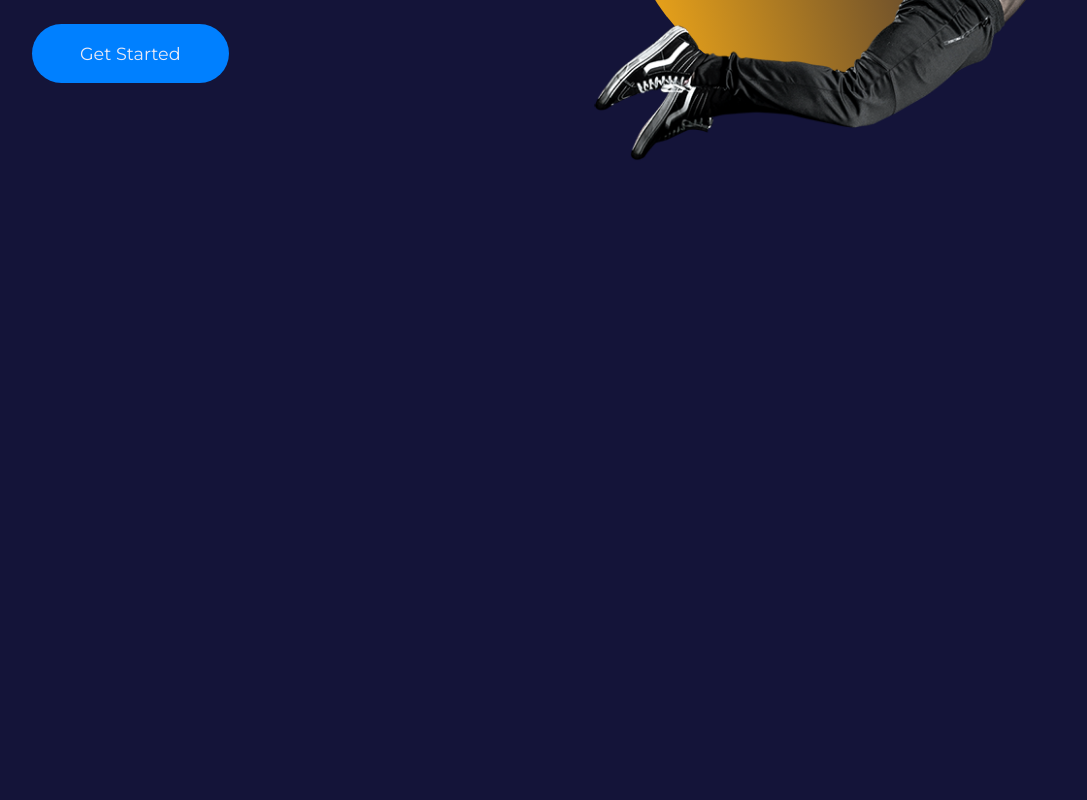
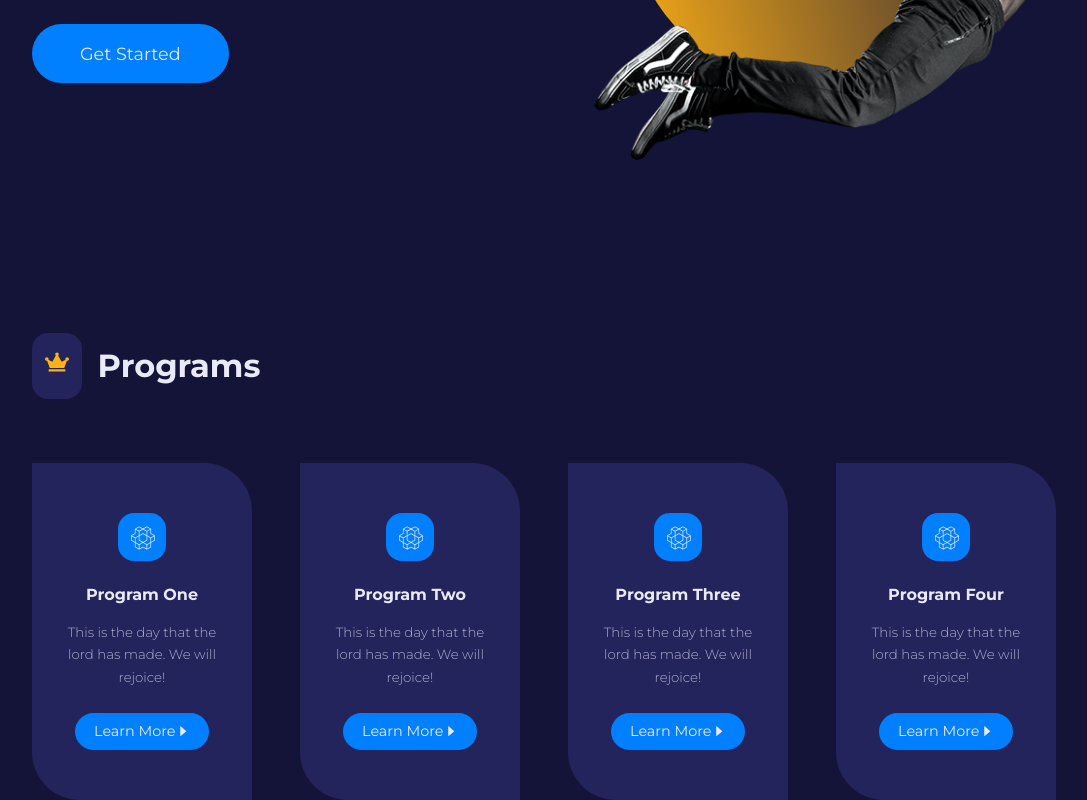
Before and after one commit to Omar50x/sport, a React (Create React App) app: page / in a window 1280 px wide. Shown: the part 531-1331 px from the top of the page, without its empty margins (96-1183 px from the left). Before the commit the page ends 800 px from the top, so only its background shows below. Built offline with nearby package versions, Linux system fonts and the light colour scheme.

Commit message:
Programs Component

```diff
--- /dev/null
+++ b/src/UI/Card.jsx
@@ -0,0 +1,10 @@
+
+const Card = ({className, children}) => {
+  return (
+    <article className={`card ${className}`}>
+        {children}
+    </article>
+  )
+}
+
+export default Card
--- a/src/components/Programs.jsx
+++ b/src/components/Programs.jsx
@@ -1,8 +1,30 @@
+import {FaCrown} from 'react-icons/fa'
+import SectionHead from './SectionHead'
+import {programs} from '../data'
+import Card from '../UI/Card'
+import { Link } from 'react-router-dom'
+import {AiFillCaretRight} from 'react-icons/ai'
 
 const Programs = () => {
   return (
     <section className="programs">
-
+        <div className="container programs__container">
+            <SectionHead icon={<FaCrown />} title="Programs" />
+            <div className="programs__wrapper">
+                {
+                    programs.map(({id, icon, title, info, path}) => {
+                        return (
+                            <Card className="programs__program" key={id}>
+                                <span>{icon}</span>
+                                <h4>{title}</h4>
+                                <small>{info}</small>
+                                <Link to={path} className="btn sm">Learn More <AiFillCaretRight /></Link>
+                            </Card>
+                        )
+                    })
+                }
+            </div>
+        </div>
     </section>
   )
 }
--- /dev/null
+++ b/src/components/SectionHead.jsx
@@ -0,0 +1,11 @@
+
+const SectionHead = ({icon, title, className}) => {
+  return (
+    <div className={`section__head ${className}`}>
+        <span>{icon}</span>
+        <h2>{title}</h2>
+    </div>
+  )
+}
+
+export default SectionHead
--- a/src/index.css
+++ b/src/index.css
@@ -83,3 +83,56 @@
 .btn.sm:hover {
     background: var(--color-gray-100);
 }
+
+section {
+    margin-top: 10rem;
+}
+.section__head {
+    display: flex;
+    align-items: center;
+    gap: 1rem;
+}
+.section__head span {
+    background: var(--color-gray-500);
+    padding: 0.8rem;
+    border-radius: 1rem;
+    color: var(--color-secondary);
+    font-size: 1.5rem;
+}
+
+.card {
+    background: var(--color-gray-500);
+    border: 2px solid transparent;
+    text-align: center;
+    padding: 3rem 2rem;
+    border-radius: 0 3rem 0 3rem;
+    transition: var(--transition);
+}
+.card:hover {
+    background-color: transparent;
+    border-color: var(--color-gray-400);
+    cursor: default;
+}
+.card span {
+    width: 3rem;
+    height: 3rem;
+    background: var(--color-primary);
+    color: var(--color-gray-100);
+    font-size: 1.5rem;
+    padding: 0.8rem;
+    display: grid;
+    place-items: center;
+    margin-bottom: 1.5rem;
+    margin-inline: auto;
+    border-radius: 1rem;
+    transition: var(--transition);
+}
+.card:hover span {
+    background: var(--color-secondary);
+    color: var(--color-gray-600);
+}
+.card small {
+    margin-top: 1rem;
+    display: block;
+    font-weight: 300;
+}
--- a/src/pages/home/Home.jsx
+++ b/src/pages/home/Home.jsx
@@ -1,10 +1,12 @@
 import MainHeader from '../../components/MainHeader'
+import Programs from '../../components/Programs'
 import './home.css'
 
 const Home = () => {
     return (
         <>
             <MainHeader />
+            <Programs />
         </>
     )
 }
--- a/src/pages/home/home.css
+++ b/src/pages/home/home.css
@@ -43,3 +43,24 @@
 .main__header-right:hover .main__header-circle {
     filter: blur(15px);
 }
+
+/* PROGRAMS */
+.programs {
+    margin-top: 4rem;
+}
+.programs__wrapper {
+    display: grid;
+    grid-template-columns: repeat(4, 1fr);
+    gap: 3rem;
+    margin-top: 4rem;
+}
+.programs__program a {
+    margin-top: 1.5rem;
+    display: flex;
+    align-items: center;
+    justify-content: center;
+}
+.programs__program:hover a {
+    background: var(--color-secondary);
+    color: var(--color-gray-600);
+}
```
